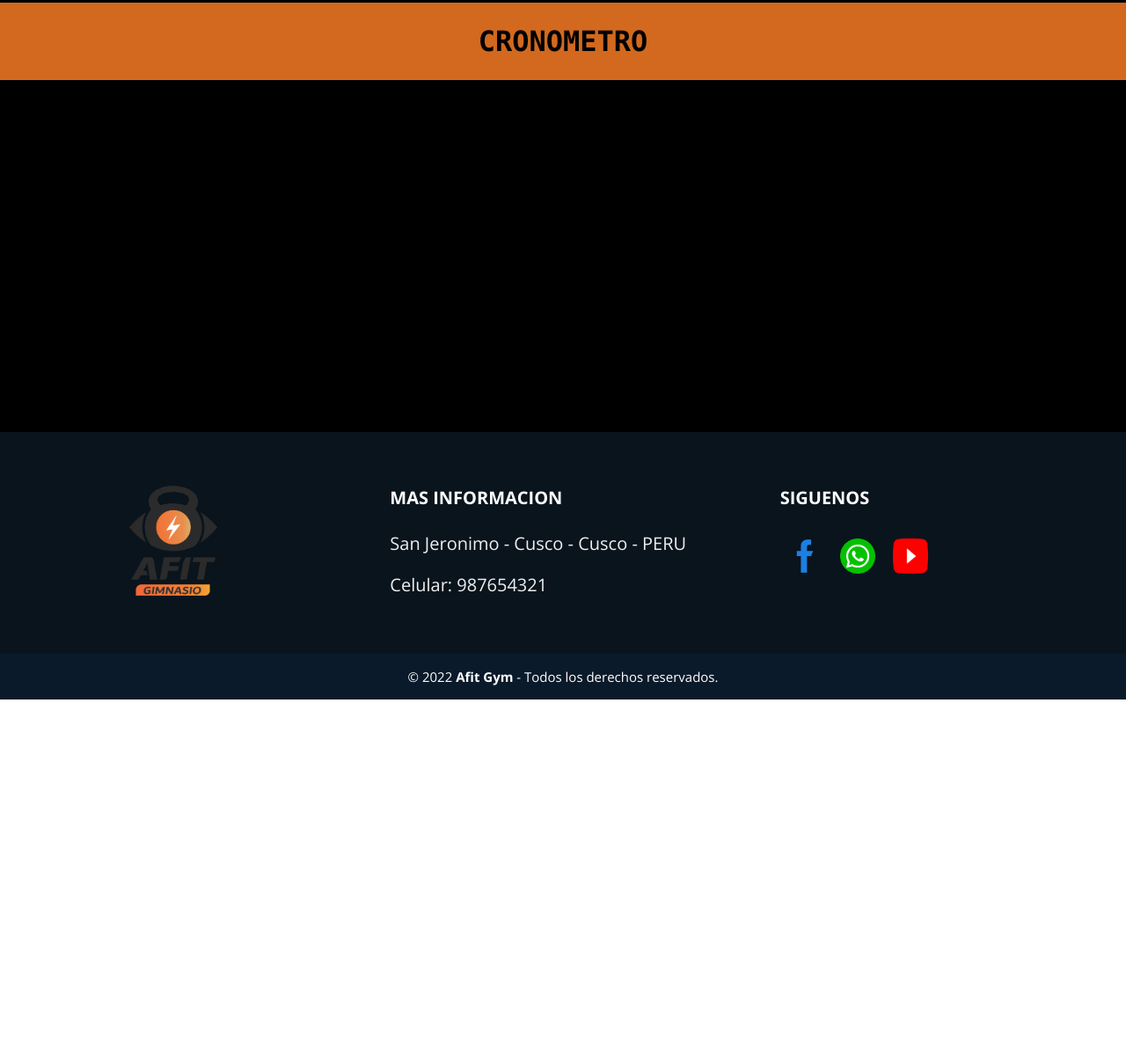
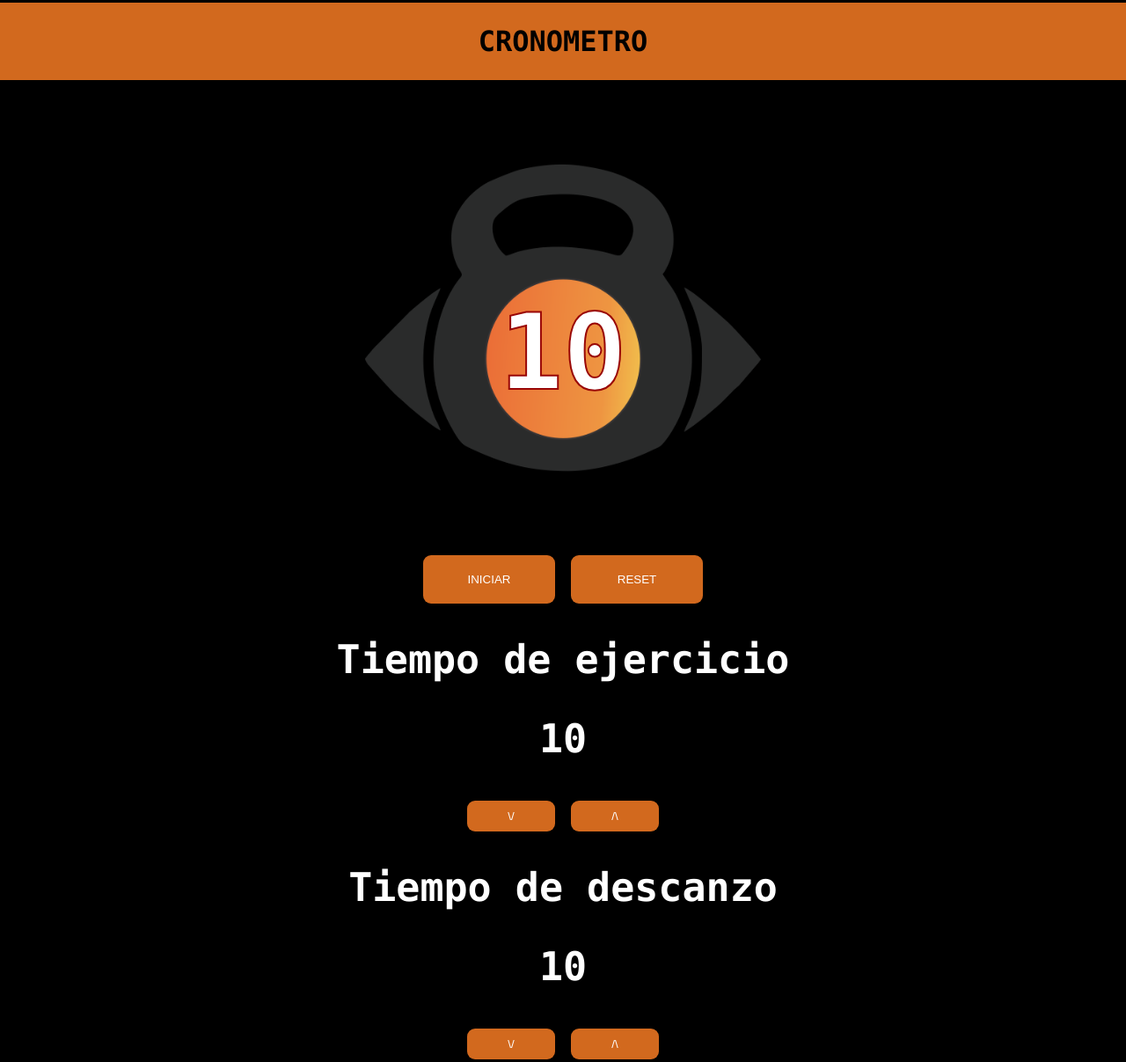
Before and after one commit to EdwardMelendezM/Gym-Afit, a plain HTML site: page index.html in a window 1280 px wide. Shown: the part 2255-3462 px from the top of the page at 88% size. Before the commit the page ends 3050 px from the top, so only its background shows below. Drawn offline with nearby package versions, Linux system fonts and the light colour scheme.

Commit message:
implementacion de cronometro

```diff
--- a/css/servicios.css
+++ b/css/servicios.css
@@ -51,6 +51,50 @@
     padding: 20px;
 }
 
+
+.tiempoCorriendo{
+    height: 500px;
+    padding: 20px;
+    background-image: url("../img/logo-cronometro.png");
+    background-repeat: no-repeat;
+    background-position: center;
+    background-size: 450px 350px;
+    display: flex;
+    justify-content: center;
+    align-items: center;
+    flex-direction: column;
+}
+
+
+.iniciarCronometro, .subir , .bajar{
+    color: white;
+    background-color:chocolate;
+    padding: 10px;
+    width: 100px;
+    border:10px;
+    border-radius: 9px;
+    border-color: brown;
+
+
+}
+.iniciarCronometro{
+    padding: 20px;
+    width: 150px;
+}
+.iniciarCronometro:hover, .subir:hover,  .bajar:hover{
+    color: white;
+    background-color: brown;
+    cursor:pointer;
+}
+.space-white{
+    padding: 40px;
+}
+.real-time{
+
+    font-size: 120px;
+    -webkit-text-stroke: 2px rgb(153, 6, 6);
+    color:white;
+}
 @media screen and (max-width:850px) {
     .servicios .servicios-tipo img{
         width: 300px;
--- a/index.html
+++ b/index.html
@@ -68,9 +68,37 @@
                 <iframe src="https://www.google.com/maps/embed?pb=!1m18!1m12!1m3!1d933.0796024693394!2d-71.88417588428432!3d-13.544996876418846!2m3!1f0!2f0!3f0!3m2!1i1024!2i768!4f13.1!3m3!1m2!1s0x916e7eec62d9b5b1%3A0x76225500ac534435!2sPlaza%20Mayor%20de%20San%20Jer%C3%B3nimo%20Cusco!5e0!3m2!1ses-419!2spe!4v1666575321879!5m2!1ses-419!2spe" width="600" height="450" style="border:0;" allowfullscreen="" loading="lazy" referrerpolicy="no-referrer-when-downgrade"></iframe>
             </div>
         </div>
+        <!-- --------------------- ESTO ES LA PARTE DEL CRONOMETRO------------------->
+        <h1 id="cronometro">CRONOMETRO</h1>
+        <div  class="horarios"  ">
+            <div class="tiempoCorriendo">
+                <div class="space-white"></div>
+                <h3 class="real-time" id="real-time">10</h3>
+                <!-- AQUI CORRE EL TIEMPO-->
+            </div>
+            <button class="iniciarCronometro" id="iniciarCronometro">INICIAR</button>
+            <button class="iniciarCronometro" id="resetearCronometro">RESET</button>
+            <div class="tiempoEjercicio">
+                <div class="cuadro">
+                    <h2>Tiempo de ejercicio</h2>
+                    <h2 id="tiempo-ejercicio">10</h2>
+                </div>
+                <button class="bajar" id="bajar-ejercicio">\/</button>
+                <button class="subir" id="subir-ejercicio">/\</button>
 
-        <h1 id="cronometro">CRONOMETRO</h1>
-        <div  class="horarios"  style="padding: 200px;"></div>
+            </div>
+            <div class="tiempoDescanzo">
+                <div class="cuadro">
+                    <h2>Tiempo de descanzo</h2>
+                    <h2 id="tiempo-descanzo">10</h2>
+                </div>
+                <button class="bajar" id="bajar-descanzo">\/</button>
+                <button class="subir" id="subir-descanzo">/\</button>
+
+            </div>
+            <div class="space-white"></div>
+
+        </div>
 
     </div>
     <!------------------------------------------------------------------------->
--- /dev/null
+++ b/js/butonSubir.js
@@ -0,0 +1,24 @@
+export default function subirBajar(subir,bajar,numero,varianza=10){
+    //e.target.matches(btnPlay)
+    const d=document;
+    d.addEventListener("click",e=>{
+        let valorNumero=d.getElementById(numero).innerHTML;
+        if(e.target.matches(subir)){
+            if(valorNumero==100) d.getElementById(numero).innerText=10;
+            else{
+                let newNumero=parseInt(valorNumero) +varianza;
+                d.getElementById(numero).innerText=newNumero;
+            }
+        }
+        if(e.target.matches(bajar)){
+            if(valorNumero==10) d.getElementById(numero).innerText=100;
+            else{
+                let newNumero=parseInt(valorNumero) -varianza;
+                d.getElementById(numero).innerText=newNumero;
+            }
+        }
+
+    })
+
+
+}
--- /dev/null
+++ b/js/cronometro.js
@@ -0,0 +1,16 @@
+export default function correrTiempo(inicio,reset,tiempoEjercicio,tiempoDescanzo,realTime){
+    const d=document;
+    d.addEventListener("click",e=>{
+        if(e.target.matches(inicio)){
+            const ejercicio=parseInt(d.getElementById(tiempoEjercicio).innerHTML),
+                descanzo=parseInt(d.getElementById(tiempoDescanzo).innerHTML);
+            const cuentaRegresiva=setInterval(() => {
+                let nuevo=ejercicio-1;
+                d.getElementById(realTime).innerHTML=nuevo;
+            }, 1000);
+            }
+
+
+        })
+
+    }
--- a/js/indexDom.js
+++ b/js/indexDom.js
@@ -1,3 +1,5 @@
+import subirBajar from "./butonSubir.js";
+import correrTiempo from "./cronometro.js";
 import scrollHeader from "./header.js";
 import modeMobile from "./modeMobile.js";
 
@@ -6,4 +8,7 @@ const d=document;
 d.addEventListener("DOMContentLoaded",e=>{
     modeMobile(".header-btn",".header-menu");
     scrollHeader("header");
+    subirBajar("#subir-ejercicio","#bajar-ejercicio","tiempo-ejercicio",10);
+    subirBajar("#subir-descanzo","#bajar-descanzo","tiempo-descanzo",5);
+    correrTiempo("#iniciarCronometro","#resetearCronometro","tiempo-ejercicio","tiempo-descanzo","real-time");
 })
```
Also changed, not shown: img/logo-cronometro.png (added).
